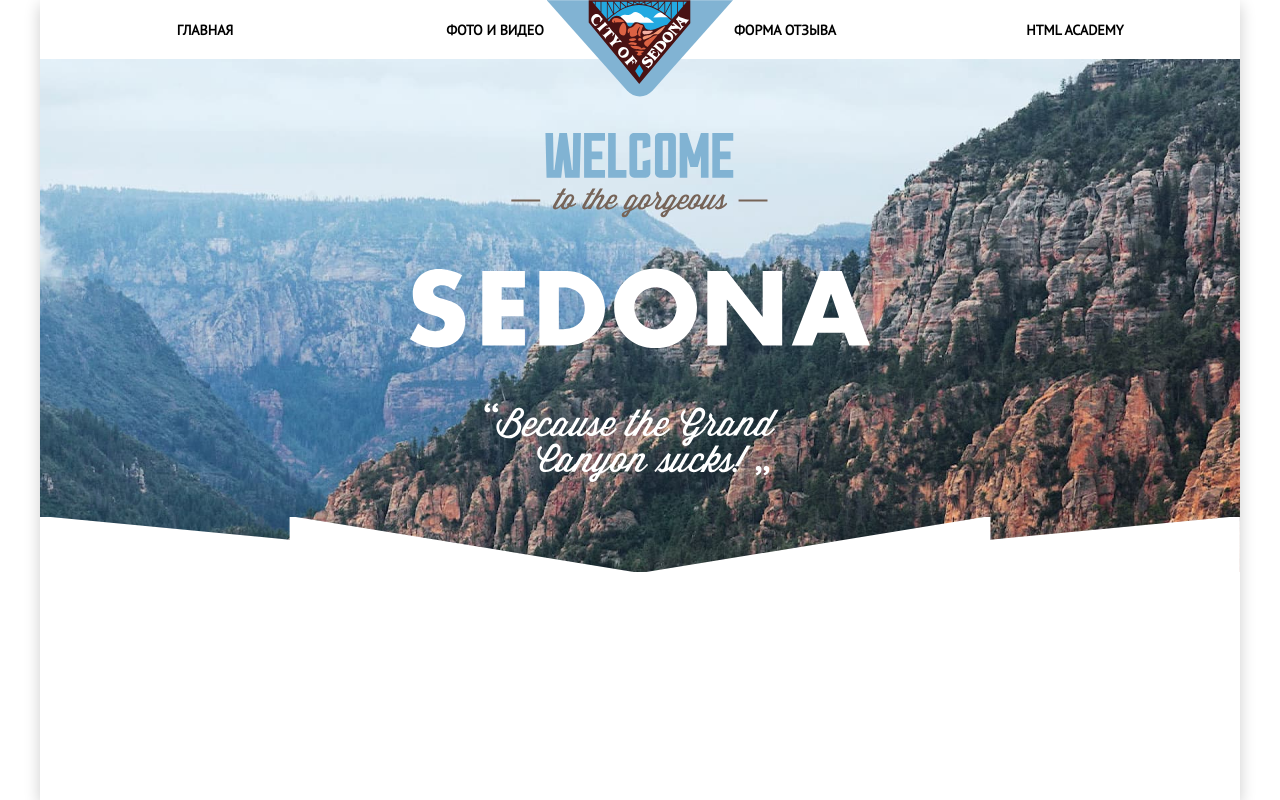
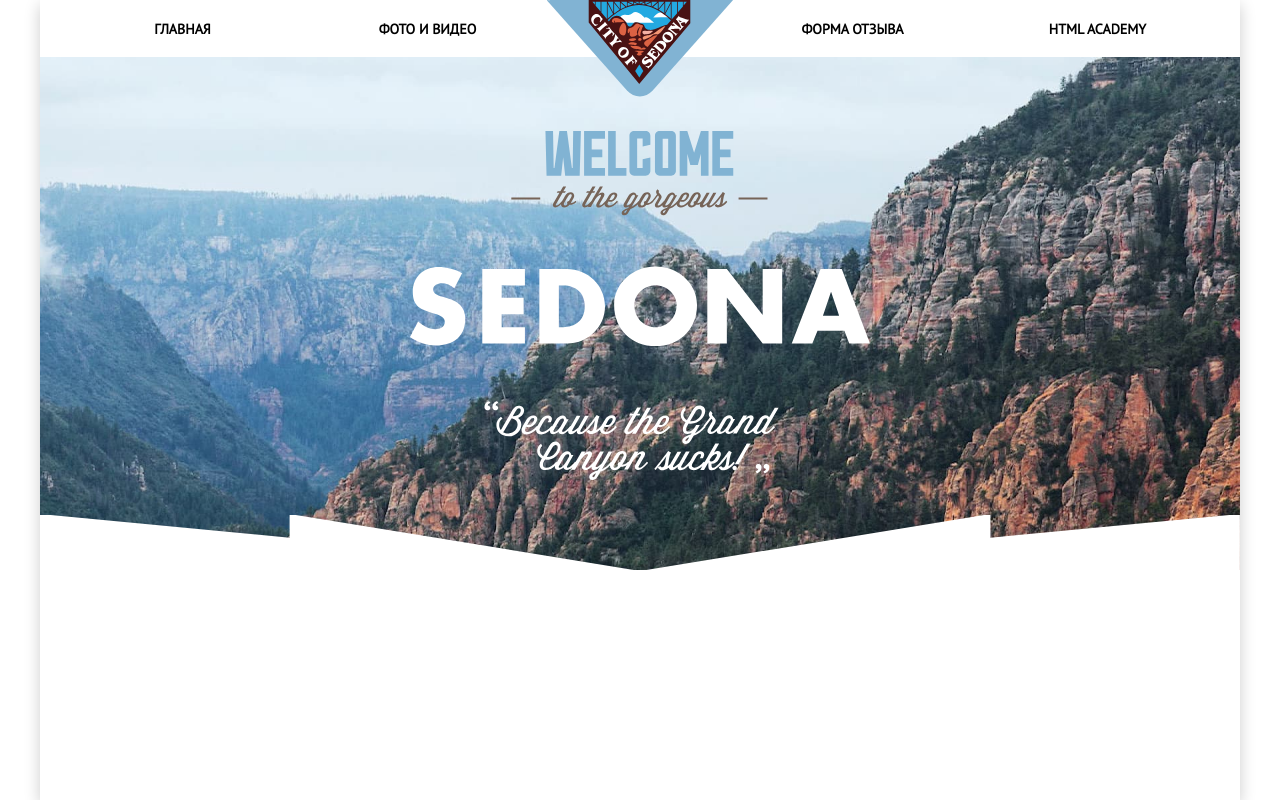
Before and after one commit to elshanamazov/sedona, a plain HTML site: page docs/index.html in a window 1280 px wide. Drawn offline with Linux system fonts and the light colour scheme.

Commit message:
ещё одна попытка

```diff
--- a/app/scss/blocks/header.scss
+++ b/app/scss/blocks/header.scss
@@ -24,28 +24,10 @@
       height: auto;
       left: 0;
       top: 0;
-      transform: translateY(-100%);
+      transform: translateY(-110%);
       z-index: 22;
       transition: transform .2s ease-in;
 
-      &._active{
-         transform: translateY(0);
-      }
-
-      &._active .header__logo{
-        display: none;
-      }
-
-      @include media($md){
-        position: static;
-        transform: translateY(0);
-        background-color: initial;
-      }
-   }
-
-	&__menu {
-		list-style-type: none;
-		position: relative;
 		&::before {
 			content: '';
 			position: absolute;
@@ -59,11 +41,46 @@
 			}
 		}
 
+      &._active{
+         transform: translateY(0);
+      }
+
+      &._active .header__logo{
+        display: none;
+      }
+
+      @include media($md){
+			display: flex;
+        position: static;
+        transform: translateY(0);
+        background-color: initial;
+      }
+   }
+
+	&__menu {
+		list-style-type: none;
+
 		@include media($md) {
 			display: flex;
 			justify-content: space-between;
 			align-items: center;
 			flex: 1 1 auto;
+
+			&:first-child {
+				padding-right: 50px;
+			}
+			&:last-child {
+				padding-left: 50px;
+			}
+		}
+
+		@include media($lg) {
+			&:first-child {
+				padding-right: 90px;
+			}
+			&:last-child {
+				padding-left: 90px;
+			}
 		}
 	}
 
@@ -85,19 +102,12 @@
 			background: transparent;
 			border-bottom: 0;
 			padding: 0;
+			min-width: 156px;
 
 			&:hover {
 				background-color: transparent;
 			}
-		}
 
-		&-space {
-			display: none;
-
-			@include media($md) {
-				display: block;
-				flex-grow: 1;
-			}
 		}
 	}
 
@@ -113,7 +123,7 @@
 		text-align: center;
 
       @include media($md){
-         padding: 16px 0;
+         padding: 15px 0;
          font-size: 14px;
          line-height: 26px;
          border-bottom: 0;
--- a/docs/index.html
+++ b/docs/index.html
@@ -5,7 +5,7 @@
     <meta charset="UTF-8">
     <meta name="viewport" content="width=device-width, initial-scale=1.0">
     <title>Sedona</title>
-    <link rel="stylesheet" href="css/main.css?t=1650472583804">
+    <link rel="stylesheet" href="css/main.css?t=1650476188669">
 </head>
 
 <body>
@@ -16,6 +16,20 @@
      <div class="header__wrap">
       <nav class="header__nav js-nav">
 
+			<!-- <ul class="header__menu">
+				<li class="header__item">
+					<a href="" class="header__link">Главная</a>
+				</li>
+				<li class="header__item">
+					<a href="" class="header__link">Фото и видео</a>
+				</li>
+				<li class="header__item">
+					<a href="" class="header__link">Форма Отзыва</a>
+				</li>
+				<li class="header__item">
+					<a href="" class="header__link">Html Academy</a>
+				</li>
+			</ul> -->
 			<ul class="header__menu">
 				<li class="header__item">
 					<a href="" class="header__link">Главная</a>
@@ -23,6 +37,9 @@
 				<li class="header__item">
 					<a href="" class="header__link">Фото и видео</a>
 				</li>
+			</ul>
+
+			<ul class="header__menu">
 				<li class="header__item">
 					<a href="" class="header__link">Форма Отзыва</a>
 				</li>
@@ -56,7 +73,7 @@
 </footer>
 		 </div>
     <!-- подключаем js -->
-    <script src="js/main.js?t=1650472583804"></script>
+    <script src="js/main.js?t=1650476188669"></script>
 </body>
 
 </html>
```
Also changed, not shown: app/html/blocks/header.html (+17 -0 lines), docs/css/main.css.
